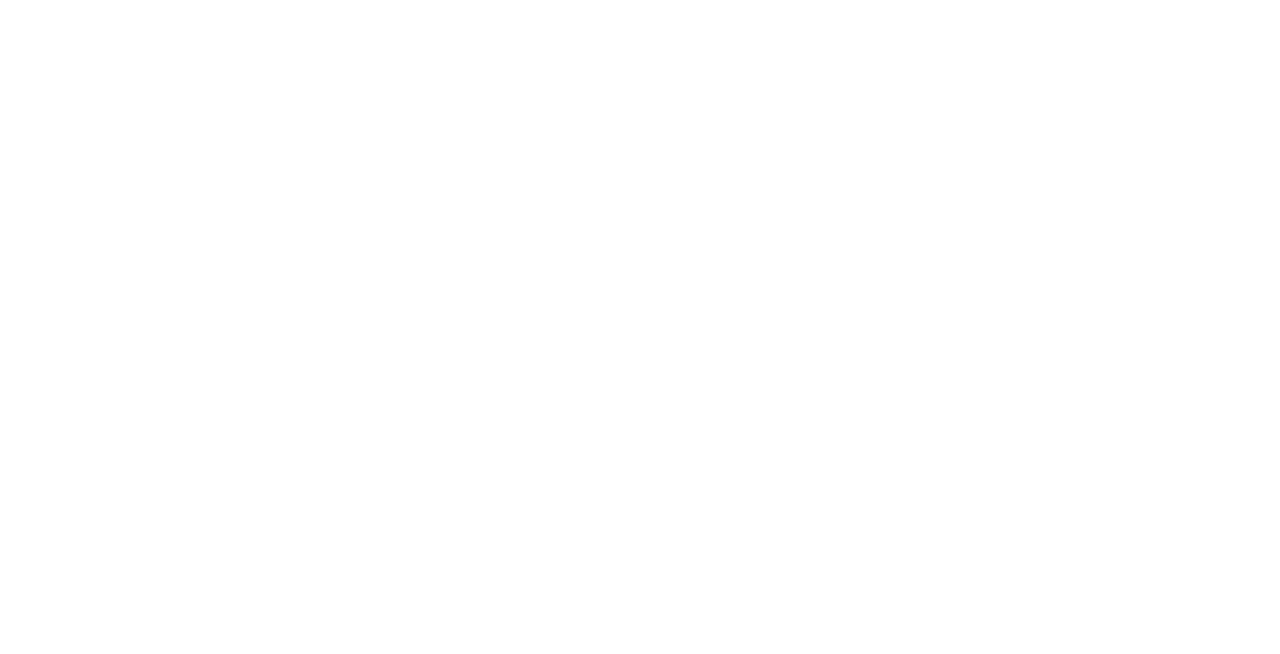
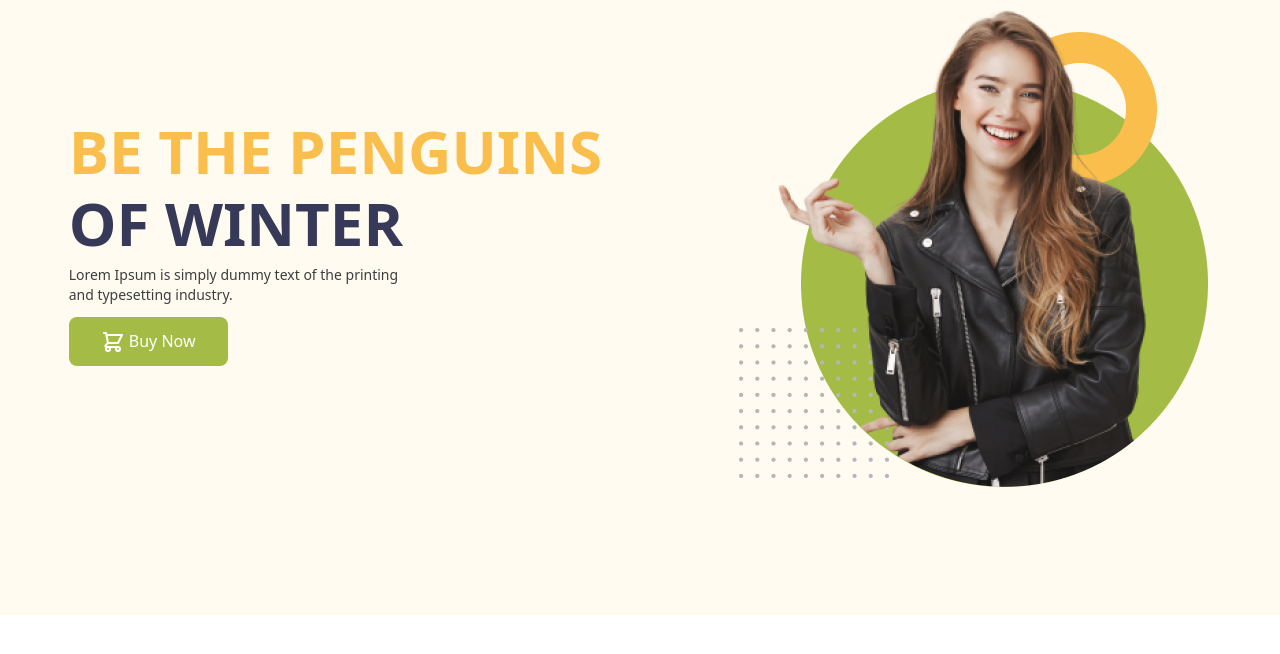
Before and after one commit to md-atiqurrahman/penguin-fashion-tailwind, a plain HTML site: page index.html in a window 1280 px wide. Drawn offline with nearby package versions, Linux system fonts and the light colour scheme.

Commit message:
add home

```diff
--- a/index.html
+++ b/index.html
@@ -6,9 +6,60 @@
     <meta http-equiv="X-UA-Compatible" content="IE=edge">
     <meta name="viewport" content="width=k, initial-scale=1.0">
     <title>Penguin-fashion</title>
+    <!-- favicon icon -->
+    <link rel="shortcut icon" href="images/favicon/logo.png" type="image/x-icon">
+    <!-- tailwind css  -->
+    <script src="https://cdn.tailwindcss.com"></script>
+    <script>
+        tailwind.config = {
+            theme: {
+                extend: {
+                    colors: {
+                        clifford: '#da373d',
+                        ycolor: '#FABE4C',
+                        bcolor: '#363958',
+                        pcolor: '#3E3E3E',
+                        btncolor: '#A4BC46',
+                        homebgc: '#FFFBF0',
+                    }
+                }
+            }
+        }
+    </script>
 </head>
 
 <body>
+    <!-- header start -->
+    <header>
+        <section class="bg-homebgc">
+            <div class="flex items-center justify-around pb-32">
+                <div>
+                    <span class="text-6xl uppercase font-semibold text-ycolor mb-3">Be the Penguins</span><br>
+                    <div class="pt-3">
+                        <span class="text-6xl uppercase font-semibold text-bcolor mb-3">of Winter</span>
+                    </div>
+                    <div class="pt-3 pb-3">
+                        <p class="text-sm text-pcolor">Lorem Ipsum is simply dummy text of the printing <br>
+                            and typesetting industry.</p>
+                    </div>
+                    <button class="text-white bg-btncolor py-3 px-8 rounded-lg">
+                        <svg xmlns="http://www.w3.org/2000/svg" class="h-6 w-6 inline" fill="none" viewBox="0 0 24 24"
+                            stroke="currentColor">
+                            <path stroke-linecap="round" stroke-linejoin="round" stroke-width="2"
+                                d="M3 3h2l.4 2M7 13h10l4-8H5.4M7 13L5.4 5M7 13l-2.293 2.293c-.63.63-.184 1.707.707 1.707H17m0 0a2 2 0 100 4 2 2 0 000-4zm-8 2a2 2 0 11-4 0 2 2 0 014 0z" />
+                        </svg>
+                        Buy Now</button>
+                </div>
+                <div>
+                    <img src="images/model.png" alt="">
+                </div>
+            </div>
+        </section>
+    </header>
+    <!-- main start -->
+    <main>
+
+    </main>
 
 </body>
 
--- /dev/null
+++ b/tailwind.config.js
@@ -0,0 +1,7 @@
+module.exports = {
+    content: ["./src/**/*.{html,js}"],
+    theme: {
+        extend: {},
+    },
+    plugins: [],
+}
```
Also changed, not shown: images/favicon/logo.png (added).
